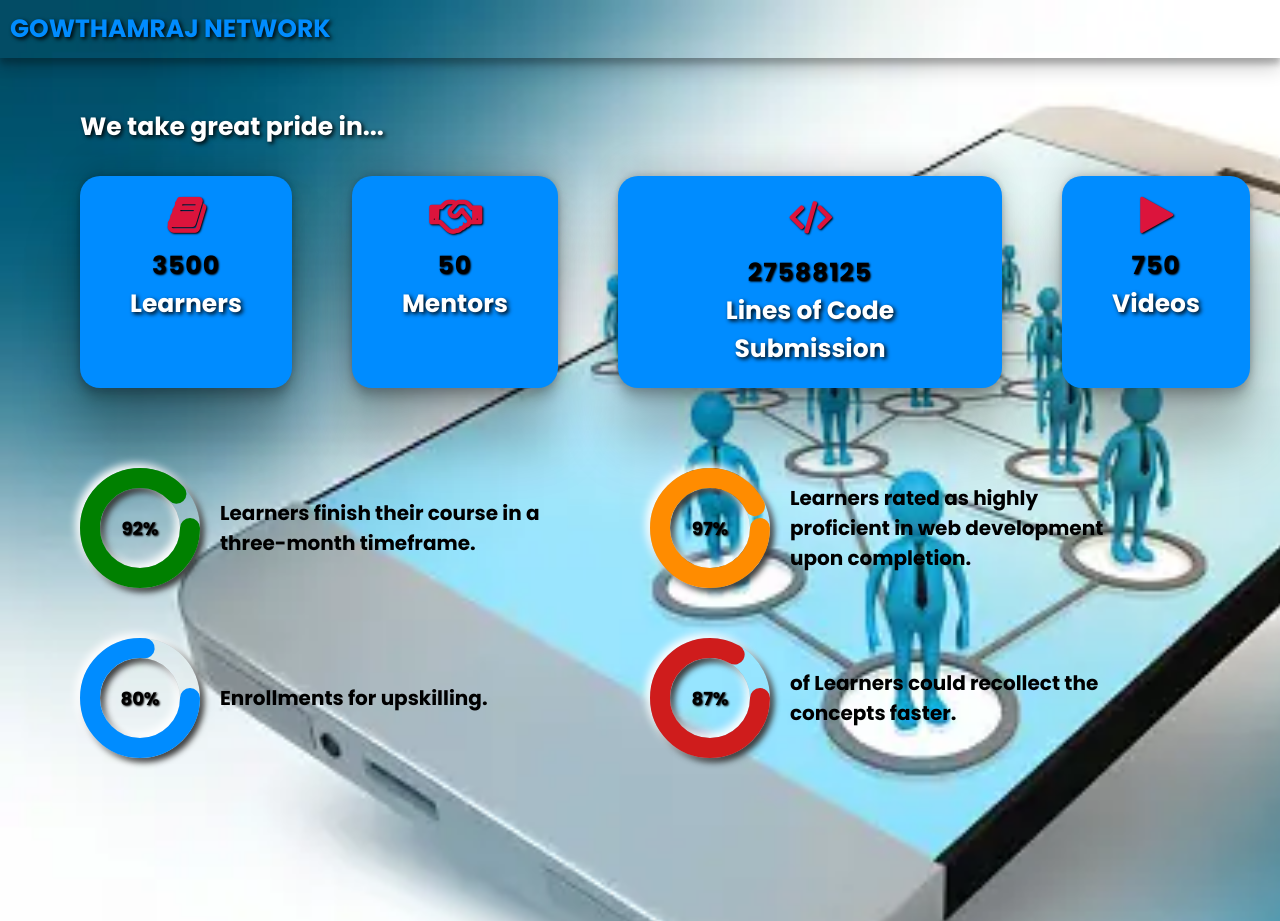
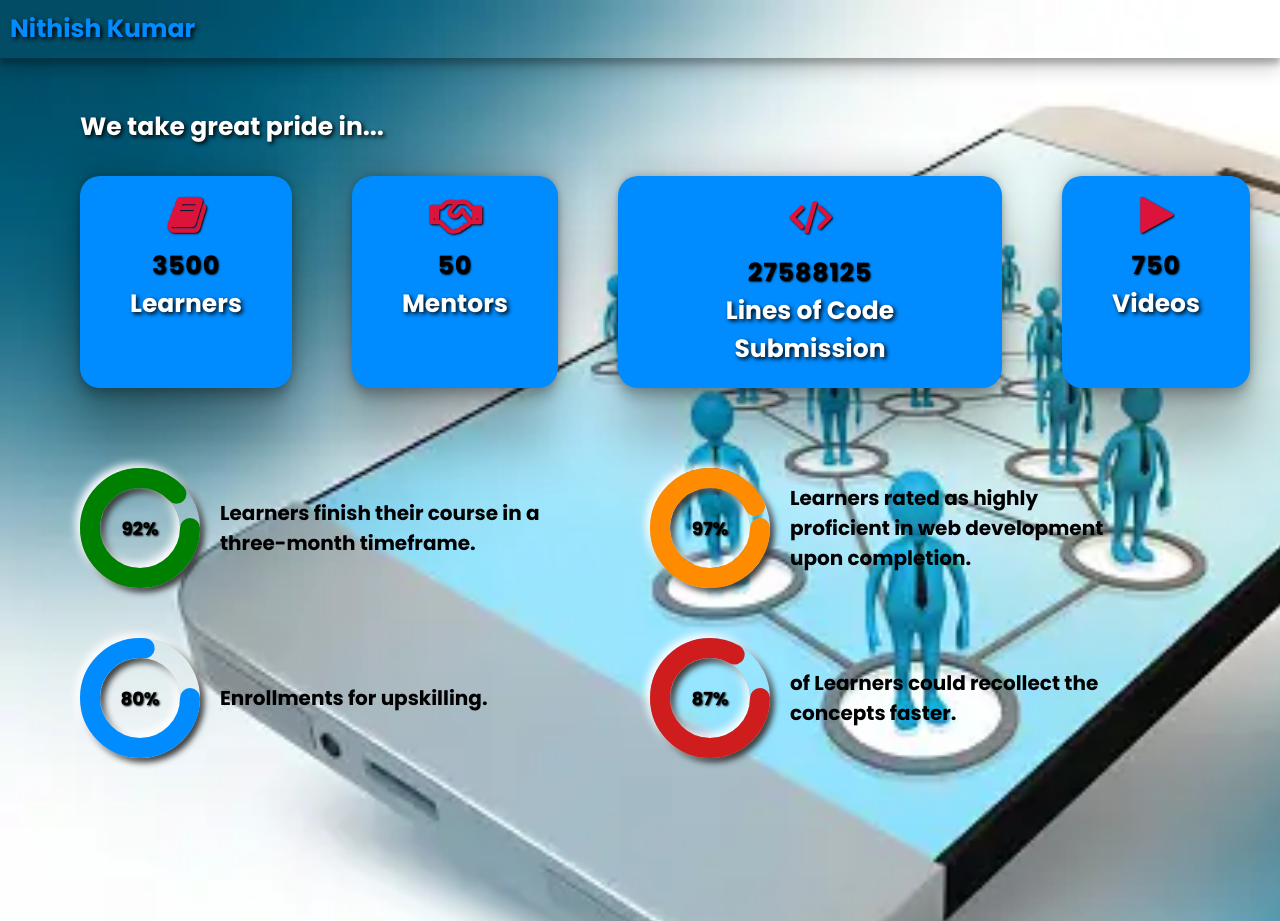
Before and after one commit to Nithishkumars-2001/Subscribed-Learners-Count, a plain HTML site: page index.html in a window 1280 px wide. Shown: the top 921 px of the page. Drawn offline with nearby package versions, Linux system fonts and the light colour scheme.

Commit message:
Update index.html

```diff
--- a/index.html
+++ b/index.html
@@ -32,7 +32,7 @@
 
     <div class="container">
         <div class="logo">
-            <h3>GOWTHAMRAJ NETWORK</h3>
+            <h3> Nithish Kumar </h3>
         </div>
 
         <div class="title">
```
